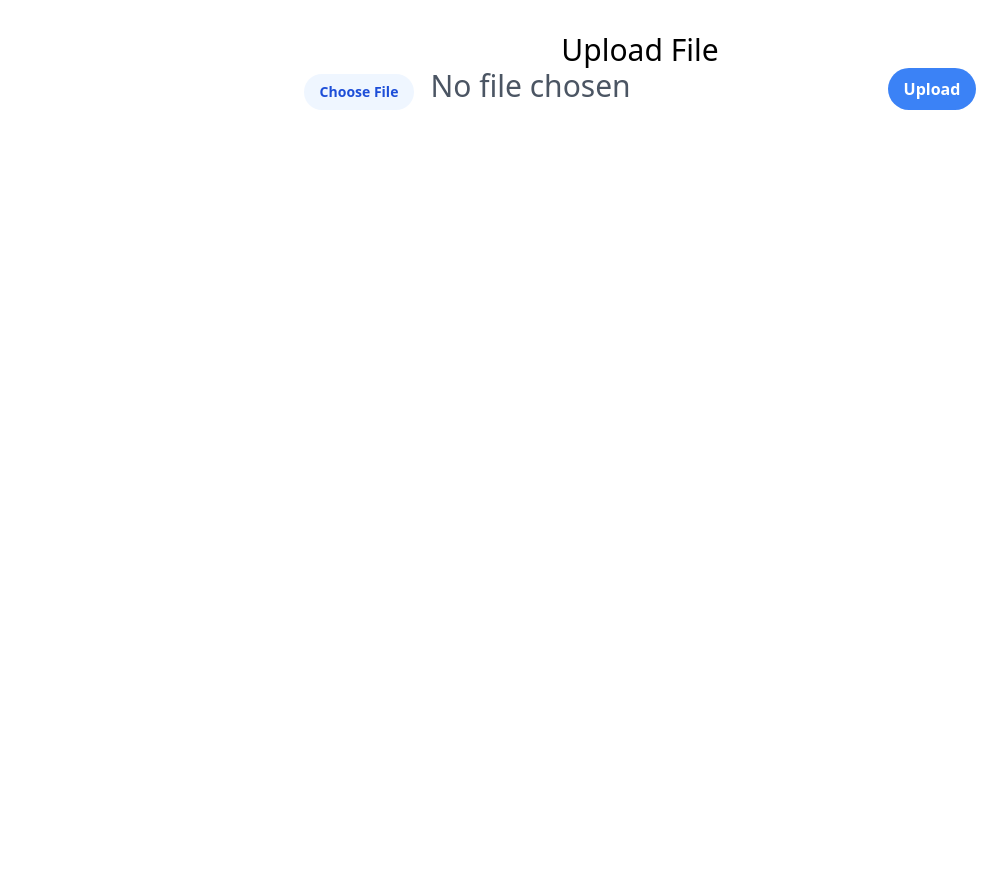
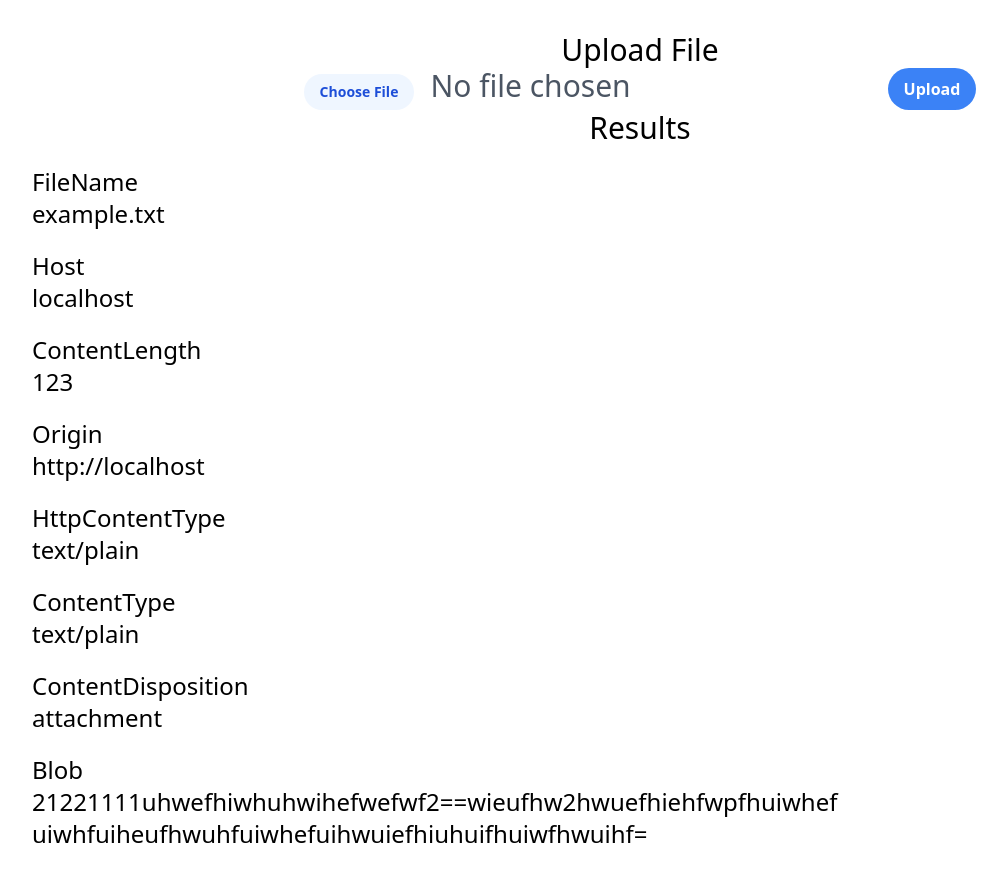
Before and after one commit to tweiss777/FileAnalyzer, a Vue app in the folder client/: page / in a window 1280 px wide. Shown: the whole page, without its empty margins (0-1007 px from the left). Before the commit the page ends 800 px from the top, so only its background shows below. Built offline with nearby package versions, Linux system fonts and the light colour scheme.

Commit message:
Implemented basic results screen

```diff
--- /dev/null
+++ b/client/src/components/Results.vue
@@ -0,0 +1,33 @@
+<script lang="ts" setup>
+import Spinner from './Spinner.vue';
+import { ref } from 'vue';
+import tableResults from '../mock-data/tableResults';
+const table = ref(Object.entries(tableResults));
+defineProps<{ loading: boolean }>();
+</script>
+
+<template>
+  <!-- todo: show loading -->
+  <div class="flex">
+    <div class="mx-auto" v-if="!loading">
+      <Spinner />
+    </div>
+    <!-- else show results...-->
+    <div class="flex flex-col gap-5 w-full">
+      <h1 class="text-3xl">Results</h1>
+      <!-- todo: v-for the result -->
+      <div v-for="[label, result] in table" class="flex flex-col w-full">
+        <div class="flex flex-col md:flex-row md:justify-start flex-wrap">
+          <!-- table label-->
+          <div class="text-ellipsis md:w-1/2 text-left">
+            <h2 class="text-2xl">{{ label }}</h2>
+          </div>
+          <!-- table data-->
+          <div class="w-full sm:w-1/2 lg:w-2/3 text-left overflow-hidden break-words whitespace-normal">
+            <h2 class="text-2xl">{{ result }}</h2>
+          </div>
+        </div>
+      </div>
+    </div>
+  </div>
+</template>
--- /dev/null
+++ b/client/src/components/Spinner.vue
@@ -0,0 +1,6 @@
+<template>
+            <div
+                class="flex h-14 w-14 items-center justify-center rounded-full bg-gradient-to-tr from-green-500 to-purple-500 animate-spin">
+                <div class="h-9 w-9 rounded-full bg-gray-200"></div>
+            </div>
+</template>
--- /dev/null
+++ b/client/src/mock-data/tableResults.ts
@@ -0,0 +1,13 @@
+import { FileHeader } from "../types/FileHeader";
+
+const tableResults: FileHeader = {
+    FileName: 'example.txt',
+    Host: "localhost",
+    ContentLength: "123",
+    Origin: "http://localhost",
+    HttpContentType: "text/plain",
+    ContentType: "text/plain",
+    ContentDisposition: "attachment",
+    Blob: "21221111uhwefhiwhuhwihefwefwf2==wieufhw2hwuefhiehfwpfhuiwhefuiwhfuiheufhwuhfuiwhefuihwuiefhiuhuifhuiwfhwuihf="
+};
+export default tableResults;
--- a/client/src/pages/Index.vue
+++ b/client/src/pages/Index.vue
@@ -1,7 +1,9 @@
 <script setup lang="ts">
-import { ref } from 'vue';
+import { Ref, ref } from 'vue';
 import FileUpload from '../components/FileUpload.vue';
+import Results from '../components/Results.vue';
 const file = ref();
+const isLoading: Ref<boolean> = ref<boolean>(false);
 function setFile(doc: any)
 {
     file.value = doc
@@ -14,5 +16,6 @@ function upload(){
   <div>
     <h1 class="text-3xl text-black-500">Upload File</h1>
         <FileUpload @set-fle="setFile" @upload="upload"/>
+        <Results :loading="true"/>
   </div>
 </template>
```
Also changed, not shown: client/src/types/FileHeader.ts (+5 -2 lines).
